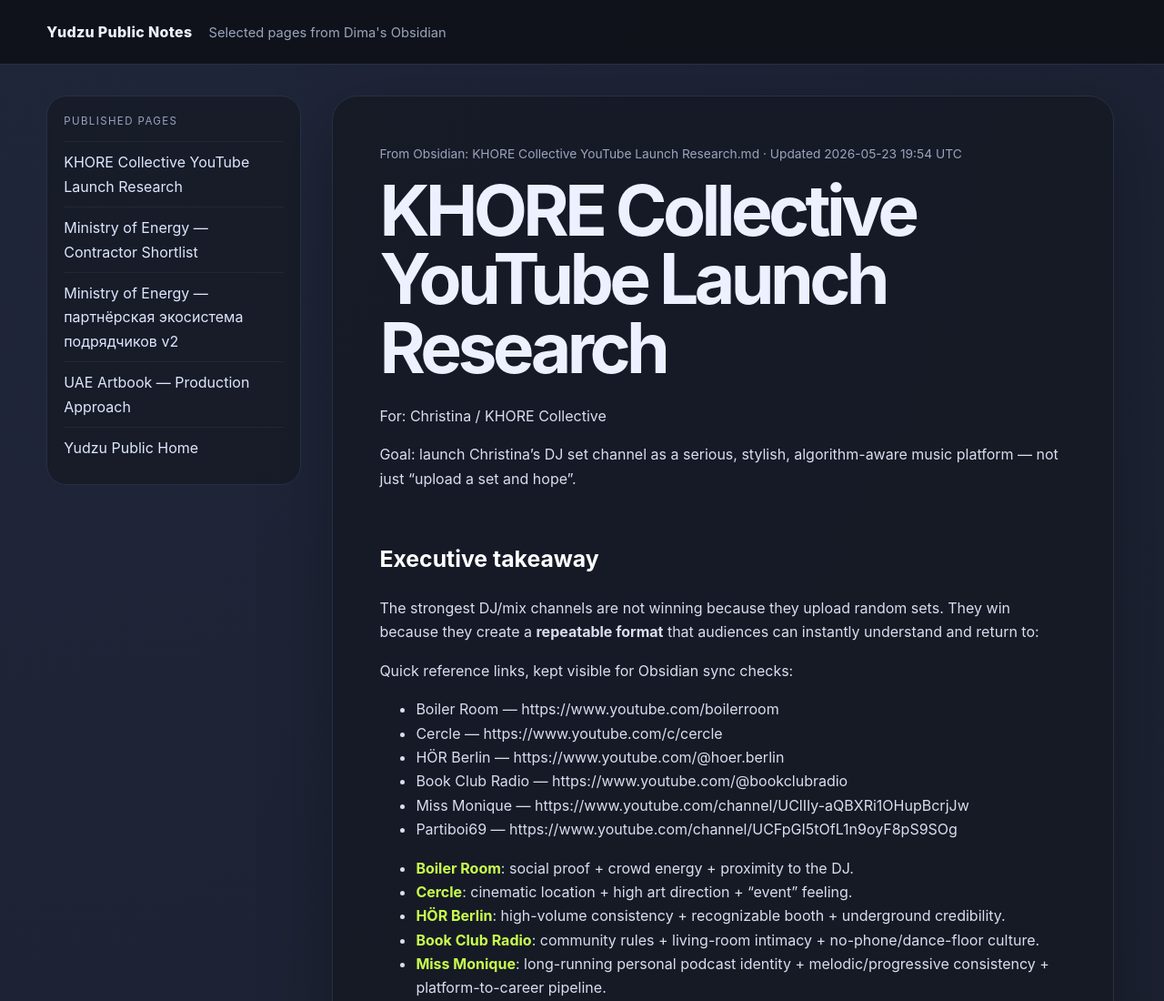
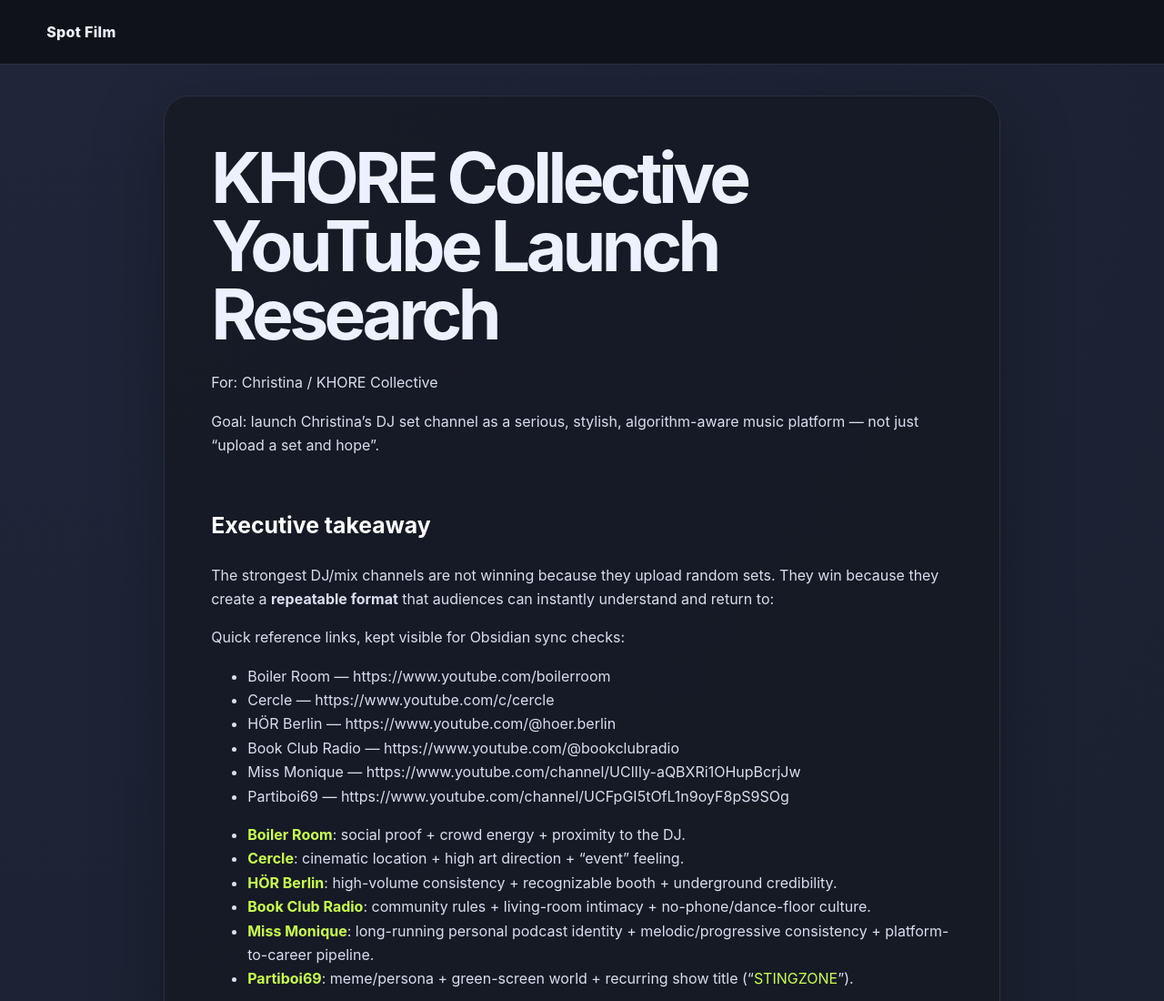
Before and after one commit to Brainpillz/yudzu-public, a plain HTML site: page khore-collective-youtube-launch-research.html in a window 1280 px wide. Shown: the top 1100 px of the page at 91% size. Drawn offline with Linux system fonts and the light colour scheme.

Commit message:
Update Yudzu public site

```diff
--- a/assets/style.css
+++ b/assets/style.css
@@ -7,7 +7,9 @@
 .topbar { display:flex; gap:18px; align-items:baseline; padding:22px clamp(18px,4vw,56px); border-bottom:1px solid var(--line); background:rgba(13,15,20,.82); backdrop-filter: blur(14px); position:sticky; top:0; z-index:10; }
 .brand { font-weight:800; letter-spacing:.02em; color:var(--text); }
 .tagline { color:var(--muted); font-size:.92rem; }
-.shell { display:grid; grid-template-columns: 280px minmax(0, 860px); gap:34px; padding:34px clamp(18px,4vw,56px); }
+.shell { display:grid; gap:34px; padding:34px clamp(18px,4vw,56px); }
+.shell.with-nav { grid-template-columns: 280px minmax(0, 860px); }
+.shell.single-page { grid-template-columns: minmax(0, 920px); justify-content:center; }
 .nav { background:rgba(21,25,35,.72); border:1px solid var(--line); border-radius:22px; padding:18px; height:max-content; position:sticky; top:92px; }
 .nav-title { color:var(--muted); text-transform:uppercase; letter-spacing:.12em; font-size:.72rem; margin-bottom:12px; }
 .nav a { display:block; padding:9px 0; border-top:1px solid rgba(255,255,255,.05); color:#dfe6ff; }
--- a/khore-collective-youtube-launch-research.html
+++ b/khore-collective-youtube-launch-research.html
@@ -9,21 +9,12 @@
 </head>
 <body>
   <header class="topbar">
-    <a class="brand" href="index.html">Yudzu Public Notes</a>
-    <span class="tagline">Selected pages from Dima's Obsidian</span>
+    <span class="brand">Spot Film</span>
   </header>
-  <main class="shell">
-    <aside class="nav">
-      <div class="nav-title">Published pages</div>
-      <a href="khore-collective-youtube-launch-research.html">KHORE Collective YouTube Launch Research</a>
-<a href="ministry-of-energy-contractor-shortlist.html">Ministry of Energy — Contractor Shortlist</a>
-<a href="ministry-of-energy-partner-ecosystem-v2.html">Ministry of Energy — партнёрская экосистема подрядчиков v2</a>
-<a href="uae-artbook-production-approach.html">UAE Artbook — Production Approach</a>
-<a href="home.html">Yudzu Public Home</a>
-    </aside>
+  <main class="shell single-page">
+
     <article class="content">
-      <p class="source-path">From Obsidian: KHORE Collective YouTube Launch Research.md · Updated 2026-05-23 19:54 UTC</p>
-<h1>KHORE Collective YouTube Launch Research</h1>
+      <h1>KHORE Collective YouTube Launch Research</h1>
 <p>For: Christina / KHORE Collective</p>
 <p>Goal: launch Christina’s DJ set channel as a serious, stylish, algorithm-aware music platform — not just “upload a set and hope”.</p>
 <h2>Executive takeaway</h2>
```
Also changed, not shown: home.html (+4 -13 lines), index.html (+3 -3 lines), ministry-of-energy-contractor-shortlist.html (+4 -13 lines), ministry-of-energy-partner-ecosystem-v2.html (+4 -13 lines), uae-artbook-production-approach.html (+4 -13 lines).
